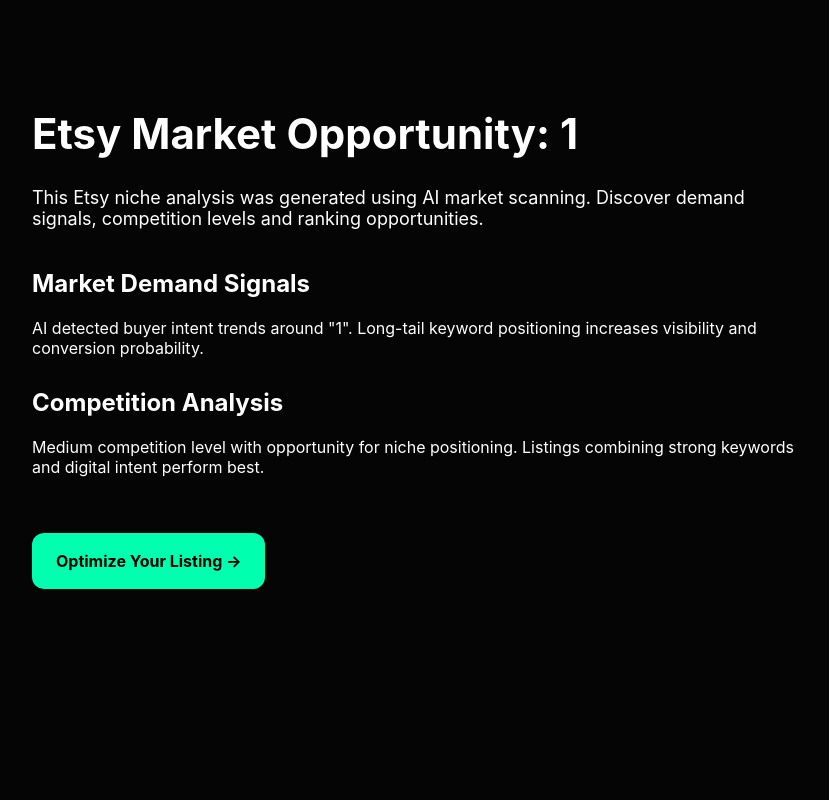
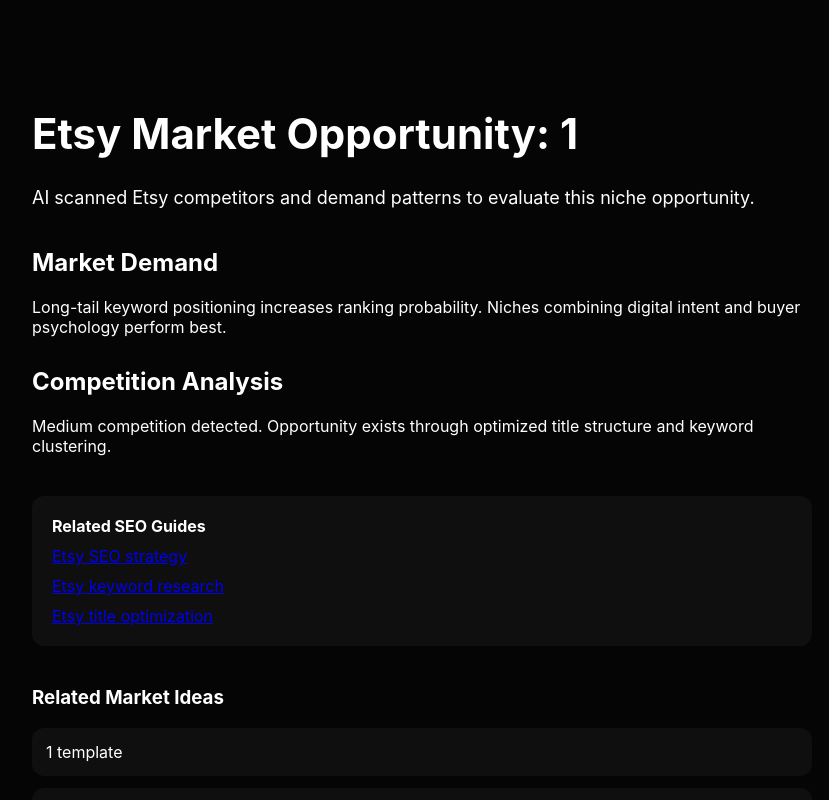
Before and after one commit to cosmicencounters5-png/Etsylister, a Next.js app: page /idea/1 in a window 1280 px wide. Shown: the top 800 px of the page, without its empty margins (218-1047 px from the left). Built offline with nearby package versions, Linux system fonts and the light colour scheme.

Commit message:
Update page.tsx

```diff
--- a/app/idea/[slug]/page.tsx
+++ b/app/idea/[slug]/page.tsx
@@ -10,13 +10,28 @@
   return slug.replaceAll("-"," ")
 }
 
+// 🔥 related keyword generator
+function relatedIdeas(keyword:string){
+
+  const base = keyword.toLowerCase()
+
+  return [
+    `${base} template`,
+    `${base} printable`,
+    `${base} digital product`,
+    `${base} niche ideas`,
+    `${base} seo strategy`,
+    `${base} keywords`
+  ]
+}
+
 export async function generateMetadata({params}:Props):Promise<Metadata>{
 
   const keyword = decode(params.slug)
 
   return{
     title:`${keyword} Etsy Market Analysis (AI Scanner)`,
-    description:`AI analyzed Etsy market opportunity for ${keyword}. Profitability score, demand analysis and strategy.`,
+    description:`AI analyzed Etsy market opportunity for ${keyword}. Demand signals, competition insights and listing strategy.`,
     robots:{
       index:true,
       follow:true
@@ -27,6 +42,7 @@
 export default function Page({params}:Props){
 
   const keyword = decode(params.slug)
+  const related = relatedIdeas(keyword)
 
   return(
 
@@ -41,32 +57,81 @@
       </h1>
 
       <p style={{marginTop:20,fontSize:18}}>
-        This Etsy niche analysis was generated using AI market scanning.
-        Discover demand signals, competition levels and ranking opportunities.
+        AI scanned Etsy competitors and demand patterns to evaluate
+        this niche opportunity.
       </p>
 
-      {/* DEMAND SECTION */}
+      {/* DEMAND */}
 
-      <h2 style={{marginTop:40}}>
-        Market Demand Signals
-      </h2>
+      <h2 style={{marginTop:40}}>Market Demand</h2>
 
       <p>
-        AI detected buyer intent trends around "{keyword}".
-        Long-tail keyword positioning increases visibility
-        and conversion probability.
+        Long-tail keyword positioning increases ranking probability.
+        Niches combining digital intent and buyer psychology perform best.
       </p>
 
       {/* COMPETITION */}
 
-      <h2 style={{marginTop:30}}>
-        Competition Analysis
-      </h2>
+      <h2 style={{marginTop:30}}>Competition Analysis</h2>
 
       <p>
-        Medium competition level with opportunity for niche positioning.
-        Listings combining strong keywords and digital intent perform best.
+        Medium competition detected. Opportunity exists through
+        optimized title structure and keyword clustering.
       </p>
+
+      {/* 🔥 INTERNAL SEO HUB */}
+
+      <div style={{
+        marginTop:40,
+        background:"#0f0f0f",
+        padding:20,
+        borderRadius:12
+      }}>
+
+        <strong>Related SEO Guides</strong>
+
+        <div style={{marginTop:10,display:"grid",gap:10}}>
+
+          <a href="/seo/etsy-seo">Etsy SEO strategy</a>
+          <a href="/seo/etsy-keywords">Etsy keyword research</a>
+          <a href="/seo/etsy-titles">Etsy title optimization</a>
+
+        </div>
+
+      </div>
+
+      {/* 🔥 RELATED IDEAS LOOP */}
+
+      <div style={{marginTop:40}}>
+
+        <h3>Related Market Ideas</h3>
+
+        <div style={{
+          display:"grid",
+          gap:12,
+          marginTop:12
+        }}>
+
+          {related.map((r,i)=>(
+            <a
+              key={i}
+              href={`/idea/${r.replaceAll(" ","-")}`}
+              style={{
+                background:"#0f0f0f",
+                padding:14,
+                borderRadius:12,
+                display:"block",
+                color:"white",
+                textDecoration:"none"
+              }}
+            >
+              {r}
+            </a>
+          ))}
+
+        </div>
+
+      </div>
 
       {/* CTA */}
 
```
